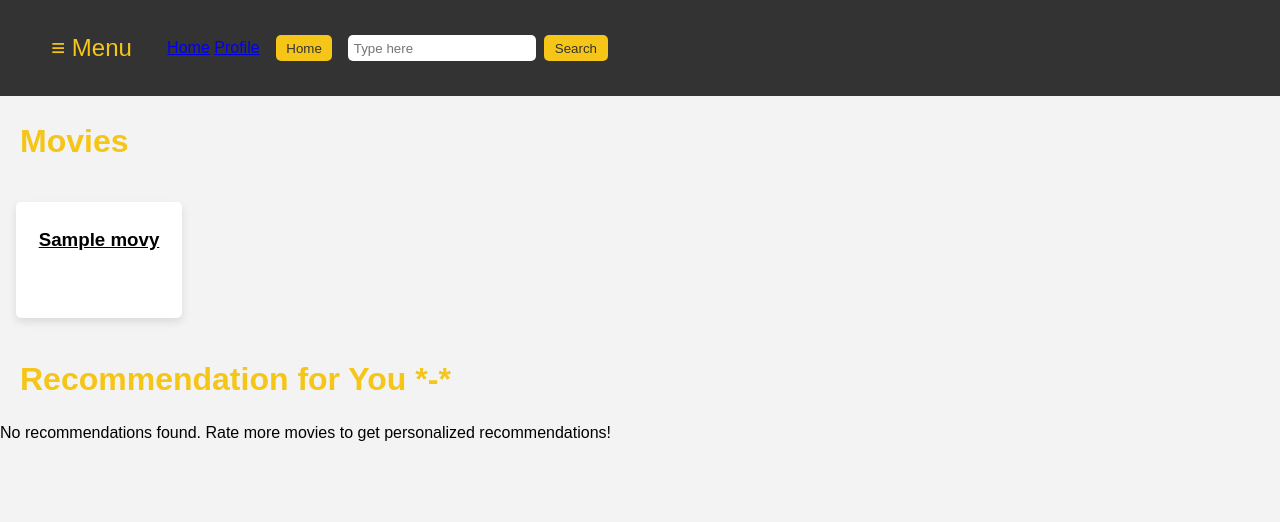
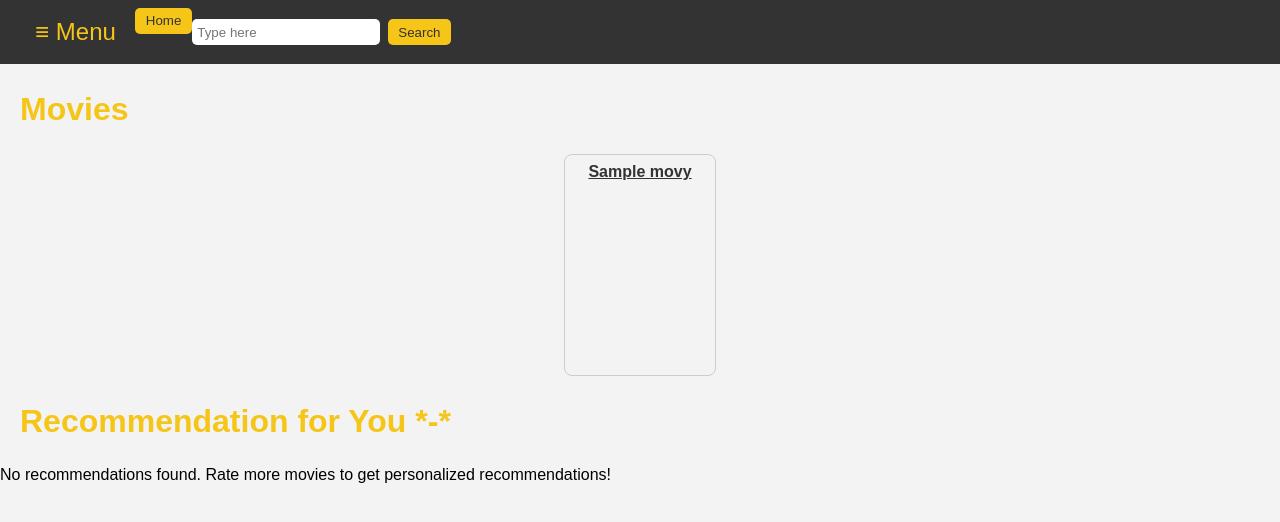
Before and after one commit to IPhoebe/Database403, a Flask app: page /home in a window 1280 px wide. Shown: the top 522 px of the page. Run offline with Flask 3, Linux system fonts and the light colour scheme; a database or web service that is not in the repository returns one stand-in record (values such as "Sample title").

Commit message:
Add files via upload

```diff
--- a/app.py
+++ b/app.py
@@ -1,4 +1,7 @@
-from flask import Flask, render_template, request, jsonify, redirect, url_for, session
+from http.client import responses
+
+from dns.message import make_response
+from flask import Flask, render_template, request, jsonify, redirect, url_for, session, flash
 from pymongo import MongoClient
 from bson.objectid import ObjectId
 from werkzeug.security import generate_password_hash, check_password_hash
@@ -33,7 +36,7 @@
 @app.route("/home")
 def home():
     try:
-        top_movies = list(movies_collection.find().sort("rating", -1).limit(10))
+        top_movies = list(movies_collection.find().sort("rating", -1))
     except Exception:
         top_movies = []
 
@@ -61,13 +64,12 @@
                     movies_collection.find({
                         "genre": {"$in": unique_genres},
                         "_id": {"$nin": rated_movie_ids}
-                    }).limit(10)
+                    })
                 )
     except Exception:
         recommendations = []
 
     return render_template("home.html", movies=top_movies, recommendations=recommendations)
-
 
 @app.route("/film/<movie_id>", methods=['GET'])
 def film(movie_id):
@@ -85,9 +87,9 @@
 
 @app.route("/logout", methods=["GET"])
 def logout():
-    session.pop('user_id', None)
+    session.clear()
+    flash("You have successfully logged out", "success")
     return redirect(url_for('login'))
-
 
 @app.route("/profile")
 def profile():
@@ -99,7 +101,7 @@
 
     if not user:
         return "User not found", 404
-
+    user_watchlist = user.get('watchlist', [])
     return render_template("profile.html", user=user)
 
 
@@ -176,11 +178,13 @@
 @app.route("/search", methods=["GET"])
 def search():
     query = request.args.get("query", "").strip()
-    results = []
-    if query:
-        results = list(movies_collection.find({"title": {"$regex": query, "$options": "i"}}).limit(10))
-    return jsonify(results)
+    if not query:
+        return jsonify([])
+    movies = list(movies_collection.find({"title": {"$regex": query, "$options": "i"}}))
+    result = [{"_id": str(movie["_id"]), "title": movie["title"], "image": movie.get("image", "default_image_url.jpg")}
+              for movie in movies]
 
+    return jsonify(result)
 
 @app.route("/api/reviews", methods=["POST"])
 def add_review():
--- a/static/css/home.css
+++ b/static/css/home.css
@@ -3,6 +3,7 @@
     background-color: #f3f3f3;
     margin: 0;
     padding: 0;
+    height: 100%;
 }
 
 header {
@@ -20,22 +21,9 @@
     font-size: xx-large;
 }
 
-.h3{
-    color: black;
-    text-align: center;
-}
-
 .h_genre{
     background-color: #333333;
     color: #f5c518;
-}
-
-.pic-grid {
-    display: flex;
-    align-items: center;
-    gap: 1em;
-    padding: 1em;
-    flex-wrap: wrap;
 }
 
 header form {
@@ -76,19 +64,70 @@
     gap: 1rem;
 }
 
-.movie-card {
-    flex: 0 0 auto;
-    width: 150px;
-    height: 100px;
-    text-align: center;
-    background-color: white;
-    border-radius: 5px;
-    box-shadow: 0 4px 8px rgba(0, 0, 0, 0.1);
-    padding: 0.5em;
+.pic-grid {
+    display: flex;
+    flex-wrap: wrap; ]
+    gap: 20px;
+    justify-content: center;
 }
 
-.movie-image {
+.movie-card {
+    width: 150px;
+    height: 220px;
+    border: 1px solid #ccc;
+    border-radius: 8px;
+    overflow: hidden;
+    text-align: center;
+    display: flex;
+    flex-direction: column;
+    justify-content: space-between;
+}
+
+.film-img {
     width: 100%;
     height: auto;
-    border-radius: 5px;
 }
+
+.h3 {
+    margin: 8px 0;
+    font-size: 16px;
+    color: #333;
+}
+.movie-item {
+    display: flex;
+    flex-direction: column;
+    align-items: center;
+}
+
+.background {
+    background-size: cover;
+    background-repeat: no-repeat;
+    background-position: center;
+    height: 100vh;
+    background-attachment: fixed;
+}
+
+.content {
+    height: 200vh;
+    padding: 20px;
+    color: white;
+}
+
+.menu-list {
+    position: absolute;
+    background-color: white;
+    box-shadow: 0 4px 8px rgba(0, 0, 0, 0.2);
+    z-index: 1000;
+    display: none;
+}
+
+.menu-list a {
+    display: block;
+    padding: 10px;
+    text-decoration: none;
+    color: black;
+}
+
+.menu-list a:hover {
+    background-color: #f0f0f0;
+}
```
Also changed, not shown: static/css/auth.css (+10 -2 lines), static/css/film.css (+8 -0 lines), static/css/profile.css (+23 -1 lines).
